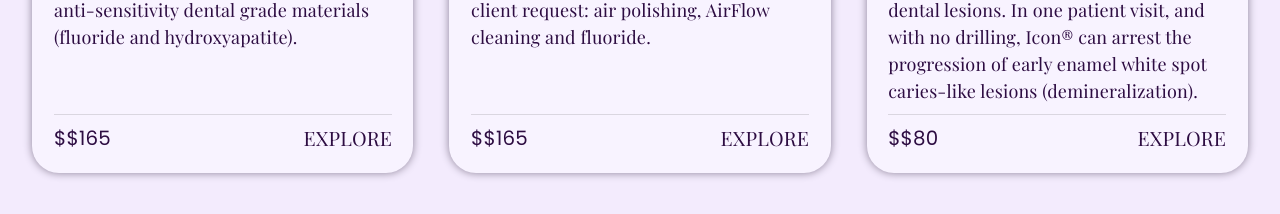
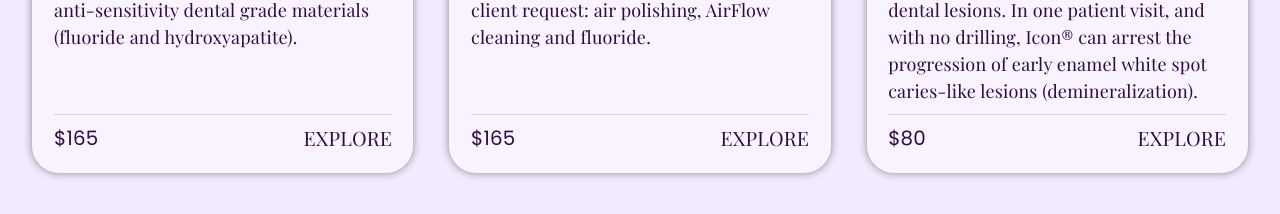
Before and after one commit to nadobrranichh/apollonia, a React (Vite) app: page / in a window 1280 px wide. Shown: the part 2600-2814 px from the top of the page. Built offline with nearby package versions, Linux system fonts and the light colour scheme; no server answers; a web font is replaced by a local one.

Commit message:
fix: correct minor translation issues

```diff
--- a/src/components/TreatmentCard.tsx
+++ b/src/components/TreatmentCard.tsx
@@ -5,6 +5,7 @@ import { descriptionStyles } from "../styles/typographyStyles";
 import { MotionCard } from "../motion/components";
 import { fade } from "../motion/variants";
 import type { TreatmentCardProps } from "../types";
+import { useTranslation } from "react-i18next";
 
 export default function TreatmentCard({
   imageSrc,
@@ -13,6 +14,7 @@ export default function TreatmentCard({
   price,
   time,
 }: TreatmentCardProps) {
+  const { t } = useTranslation();
   return (
     <MotionCard
       variants={fade({ yStart: -20 })}
@@ -79,7 +81,7 @@ export default function TreatmentCard({
           </Typography>
         ) : (
           <Typography variant="body2" sx={{ fontFamily: "Poppins, Arial" }}>
-            ${price}
+            {price}
           </Typography>
         )}
 
@@ -89,7 +91,7 @@ export default function TreatmentCard({
           to={`/services#${title.toLowerCase().replaceAll(" ", "-")}`}
           sx={{ textDecoration: "none", textTransform: "uppercase" }}
         >
-          Explore
+          {t("home.treatments.explore")}
         </Link>
       </Box>
     </MotionCard>
--- a/src/components/home/ReviewsSection.tsx
+++ b/src/components/home/ReviewsSection.tsx
@@ -7,8 +7,10 @@ import { reviewsList } from "../../lists/reviewsList";
 
 import FormatQuoteIcon from "@mui/icons-material/FormatQuote";
 import { SectionBox } from "../SectionBox";
+import { useTranslation } from "react-i18next";
 
 export default function ReviewsSection() {
+  const { t } = useTranslation();
   const [activeReviewId, setActiveReviewId] = useState(1);
   const [containerHeight, setContainerHeight] = useState(0);
   const reviewsContainerRef = useRef<HTMLDivElement>(null);
@@ -33,7 +35,7 @@ export default function ReviewsSection() {
 
   return (
     <SectionBox component="section">
-      <Typography variant="h3">What our customers say</Typography>
+      <Typography variant="h3">{t("home.reviews.title")}</Typography>
       <Box
         sx={{
           marginTop: "3rem",
```
